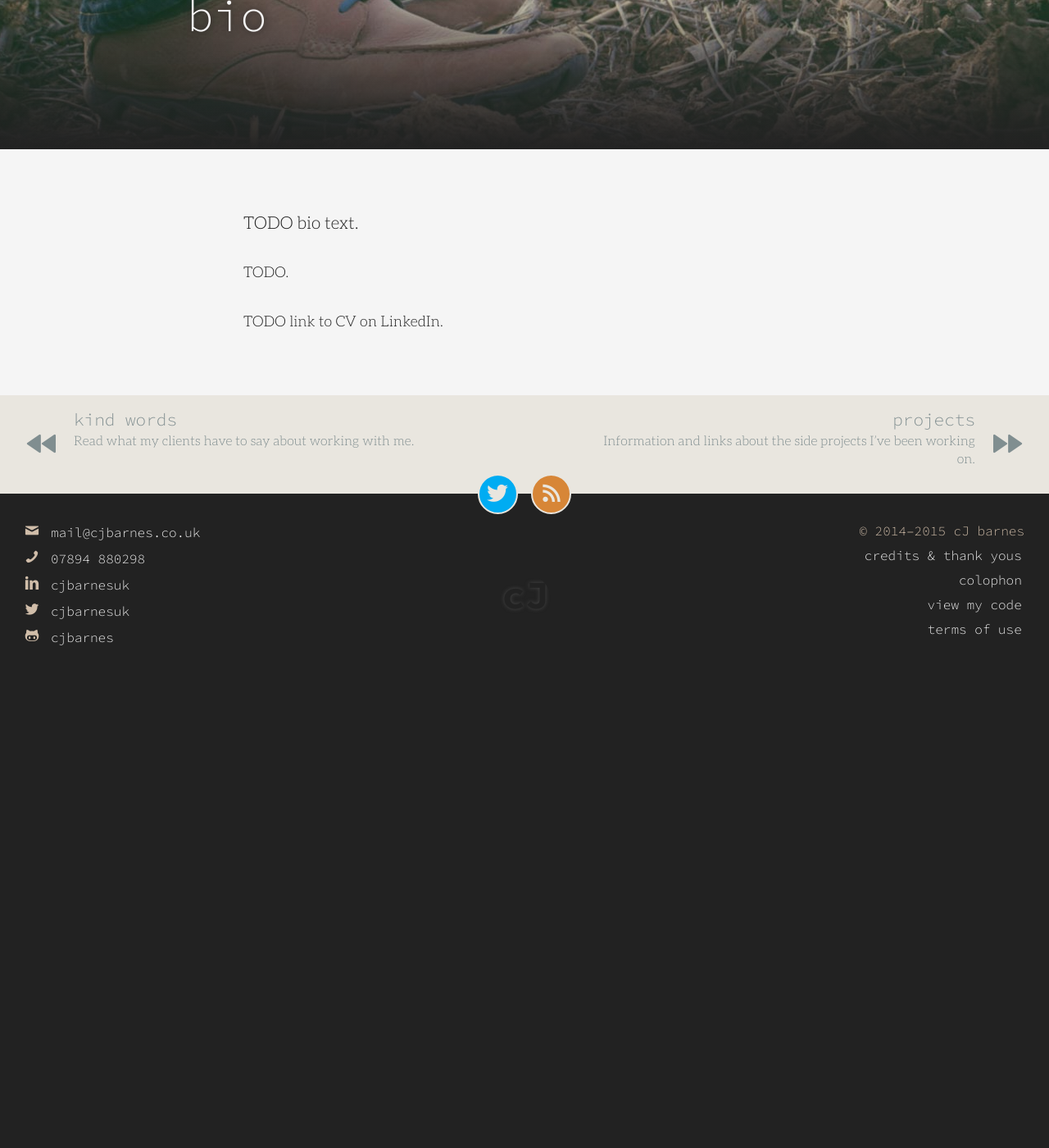
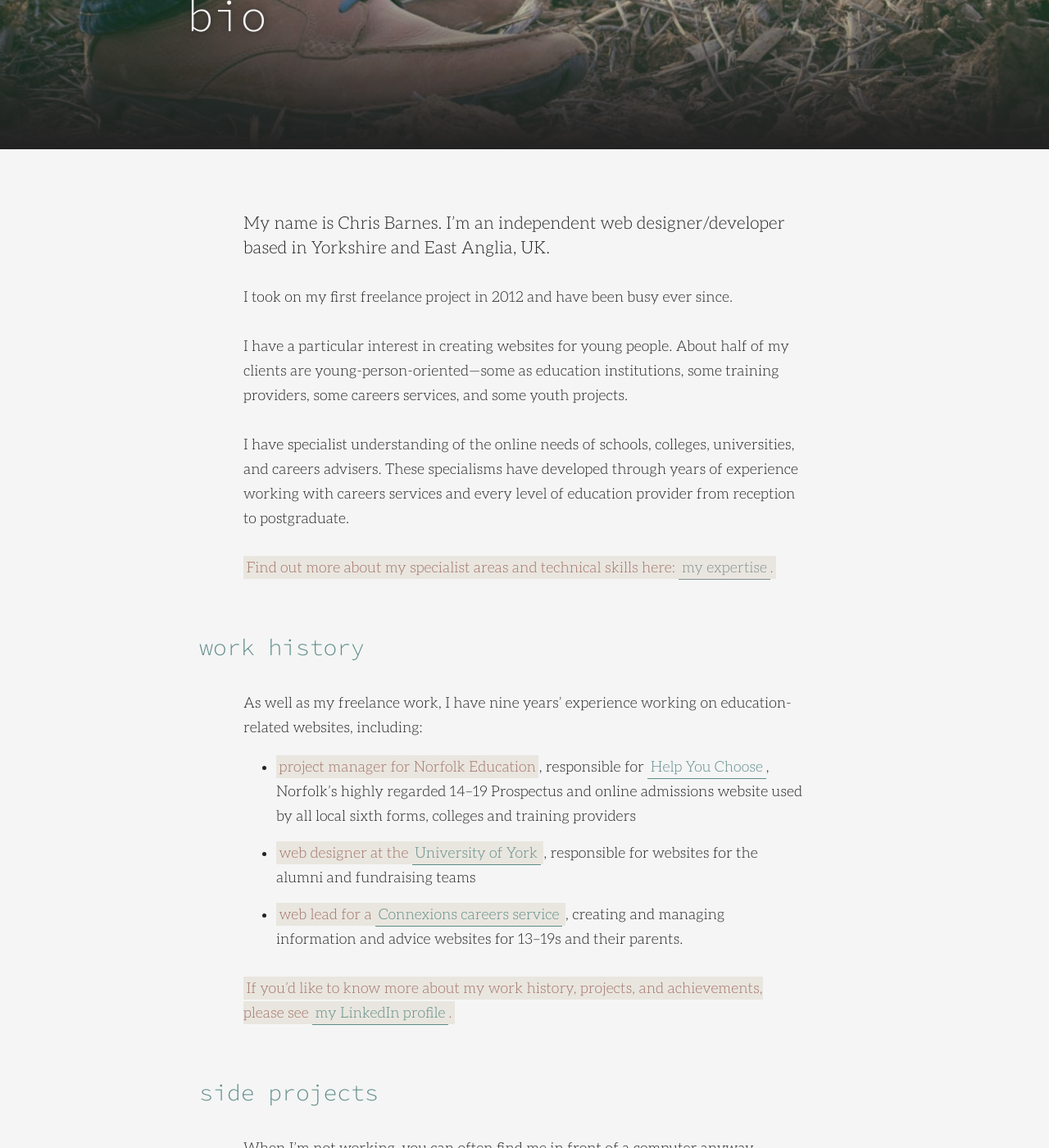
Before and after one commit to cjbarnes/cjbarnes.github.io, a Jekyll site: the page built from _pages/bio.md, in a window 1280 px wide and 1400 px high, scrolled down 318 px. Shown: the whole window at 82% size. Built offline with Jekyll 4.4.1, drawn with Linux system fonts in a browser that asks for light colours; before the commit the page ends 1140 px from its top, so only the background shows below that; some of the changed text lies outside the part shown.

Commit message:
First draft of bio
Needs editing!

```diff
--- a/_pages/bio.md
+++ b/_pages/bio.md
@@ -6,9 +6,29 @@ illustration: feet
 sortorder: 3
 ---
 
-TODO bio text.
+My name is Chris Barnes. I'm an independent web designer/developer based in Yorkshire and East Anglia, UK.
 {: .lead}
 
-TODO.
+I took on my first freelance project in 2012 and have been busy ever since.
 
-TODO link to CV on LinkedIn.
+I have a particular interest in creating websites for young people. About half of my clients are young-person-oriented---some as education institutions, some training providers, some careers services, and some youth projects.
+
+I have specialist understanding of the online needs of schools, colleges, universities, and careers advisers. These specialisms have developed through years of experience working with careers services and every level of education provider from reception to postgraduate.
+
+**Find out more about my specialist areas and technical skills here: [my expertise](/whatido/expertise).**
+
+## work history
+
+As well as my freelance work, I have nine years' experience working on education-related websites, including:
+
+- **project manager for Norfolk Education**, responsible for [Help You Choose](http://www.helpyouchoose.org), Norfolk's highly regarded 14–19 Prospectus and online admissions website used by all local sixth forms, colleges and training providers
+- **web designer at the [University of York](http://www.yorkspace.net "YorkSpace, the University of York's alumni and giving website")**, responsible for websites for the alumni and fundraising teams
+- **web lead for a [Connexions careers service](http://en.wikipedia.org/wiki/Connexions_(agency) "Wikipedia entry on Connexions")**, creating and managing information and advice websites for 13–19s and their parents.
+
+**If you'd like to know more about my work history, projects, and achievements, please see [my LinkedIn profile](http://uk.linkedin.com/in/cjbarnesuk/ "Find me on LinkedIn").**
+
+## side projects
+
+When I'm not working, you can often find me in front of a computer anyway, fiddling with new technologies or personal projects (such as this website).
+
+If you're technically minded, you can have a peek at some of my code in [my GitHub repos](https://github.com/cjbarnes/ "Find me on GitHub")---including the code for this website. Some of my GitHub projects are works-in-progress, so expect some rough edges!
```
